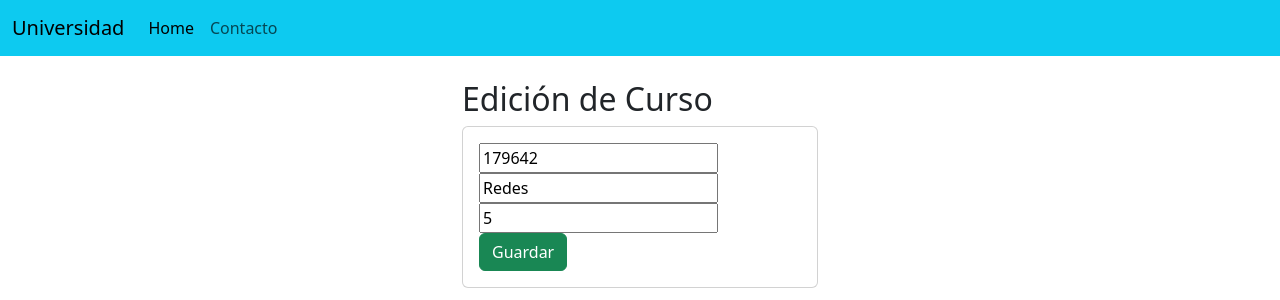
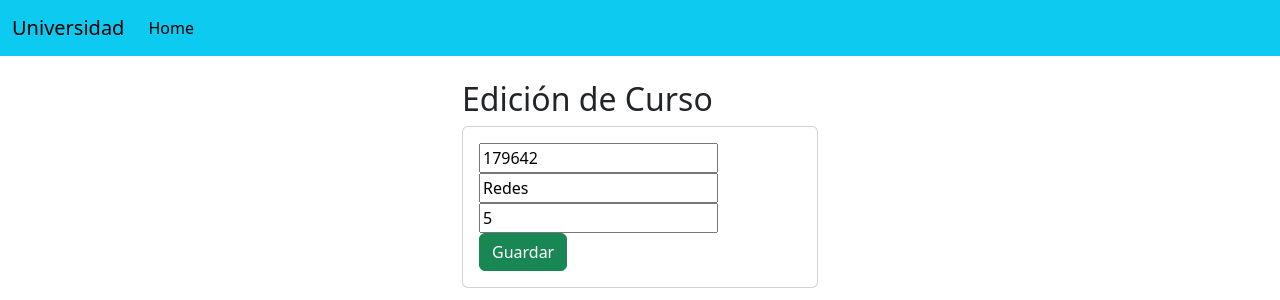
Before and after one commit to MartinVargas07/MVC_Proyecto, a Django app: page /edicionCurso/179642 in a window 1280 px wide. Shown: the top 300 px of the page. Run offline with Django 5.2, Linux system fonts and the light colour scheme; data comes from the database, SQL or seed files in the repository.

Commit message:
name change

```diff
--- a/Aplicaciones/Academico/templates/base.html
+++ b/Aplicaciones/Academico/templates/base.html
@@ -21,9 +21,7 @@
               <li class="nav-item">
                 <a class="nav-link active" aria-current="page" href="#">Home</a>
               </li>
-              <li class="nav-item">
-                <a class="nav-link" href="#">Contacto</a>
-              </li>
+
             </ul>
           </div>
         </div>
```
